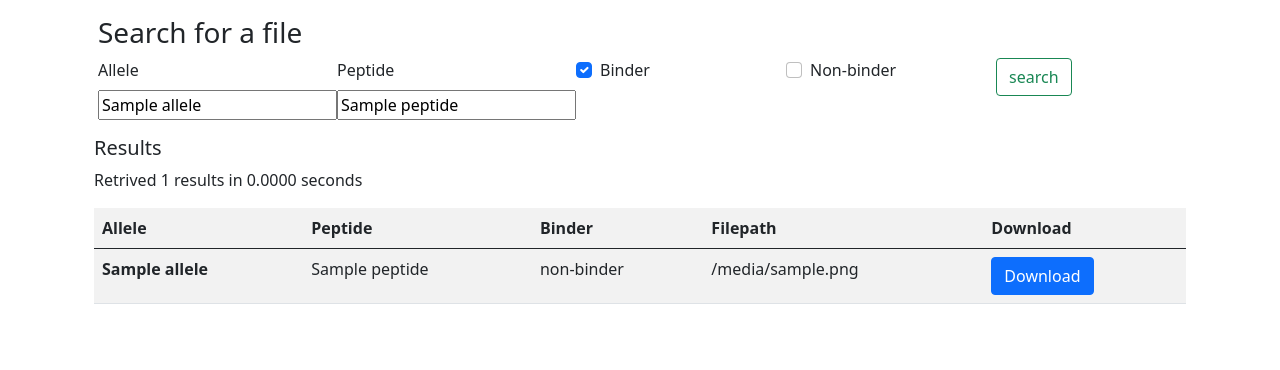
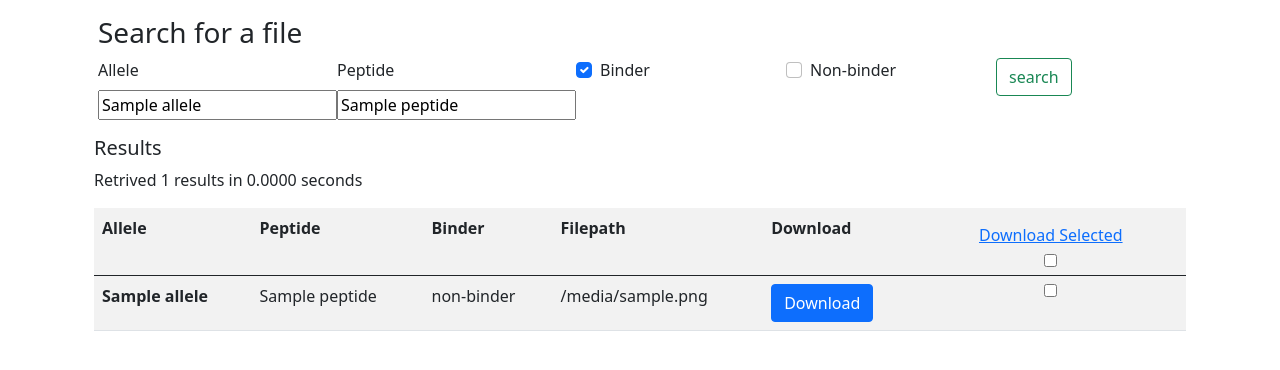
Before and after one commit to TrippleCCC/KavrakiLabWebApp, a Flask app: template web_app/templates/results.html in a window 1280 px wide. Shown: the part 50-420 px from the top of the page. Run offline with Flask 2, Linux system fonts and the light colour scheme; the template is opened without the code that fills it: most values are stand-ins (such as "Sample title", 1, 10 or a date in 2020); some libraries are stand-ins or nearby versions.

Commit message:
Add simple functionality for downloading multiple files

```diff
--- a/web_app/home.py
+++ b/web_app/home.py
@@ -1,4 +1,7 @@
 import time
+import os
+import io
+import zipfile
 from flask import (
         Blueprint, render_template, redirect, url_for, request, current_app, jsonify, send_file, flash
 )
@@ -47,8 +50,6 @@ def results():
         binder_values.append("0")
 
     binder_values = "(" + ", ".join(binder_values) + ")"
-    print(binder, non_binder)
-    print(binder_values)
 
     start = time.time()
     # Check the parameters and search the database
@@ -78,7 +79,7 @@ def results():
 def suggest(suggest_type):
     db = get_db()
     query = request.args.get("query")
-    # get the suggestions based on the suggestion type
+    # Get the suggestions based on the suggestion type
     if suggest_type == 'allele':
         data = db.execute("SELECT DISTINCT allele FROM pdb_files WHERE allele LIKE ? LIMIT 5", (f'%{query}%',)).fetchall()
         data = list(map(lambda r: {"value":r["allele"], "data":r["allele"]}, data))
@@ -98,3 +99,17 @@ def download():
         return redirect(url_for("home.results"))
     flash("Successfully loaded file")
     return send_file(request.args.get("path"), as_attachment=True)
+
+@bp.route("/download-all", methods=["POST"])
+def download_all():
+    all_filepaths = request.json
+    print(all_filepaths)
+    if not all_filepaths["filepaths"]:
+        return "", 403
+    zip_file = io.BytesIO()
+    with zipfile.ZipFile(zip_file, "w") as zf:
+        for filename in all_filepaths["filepaths"]:
+            zf.write(filename, compress_type=zipfile.ZIP_DEFLATED,
+                    arcname=os.path.basename(filename))
+    zip_file.seek(0)
+    return send_file(zip_file, attachment_filename="download.zip", as_attachment=True)
--- a/web_app/templates/results.html
+++ b/web_app/templates/results.html
@@ -18,6 +18,14 @@
 			<th scope="col">Binder</th>
 			<th scope="col">Filepath</th>
 			<th scope="col">Download</th>
+            <th scope="col">
+                <div class="container d-flex justify-content-center">
+                    <button id="download-selected" class="btn btn-link">Download Selected</button>
+                </div>
+                <div class="container d-flex justify-content-center">
+                    <input type="checkbox" id="select-all" />
+                </div>
+            </th>
 		</tr>
 	</thread>
 	<tbody>
@@ -27,9 +35,60 @@
 		<td>{{ row["peptide"] }}</td>
 		<td>{{ "binder" if row["binder"]==1 else "non-binder" }}</td>
 		<td>{{ row["filepath"] }}</td>
-		<td><a href='{{ url_for("home.download", path=row["filepath"]) }}' ="button" class="btn btn-primary">Download</button></td>
+		<td><a href='{{ url_for("home.download", path=row["filepath"]) }}' class="btn btn-primary">Download</button></td>
+        <td>
+            <div class="container d-flex h-100 justify-content-center">
+                <input name="selection-item" type="checkbox" class="selection-item" value="{{ row["filepath"] }}"/>
+            </div>
+        </td>
 	</tr>
 	{% endfor %}
 	</tbody>
 </table>
+<script>
+    // Behavior for the select all button
+    $("#select-all").click(function(event) {
+        if (this.checked) {
+            $(".selection-item").each(function(event) {
+                    this.checked = true;
+            });
+        } else {
+            $(".selection-item").each(function(event) {
+                    this.checked = false;
+            });
+        }
+    });
+
+    // Functionality for Download select button
+    $("#download-selected").click(function(event) {
+            let data = $(".selection-item").filter(function() {
+                    return this.checked;
+                    }).map(function() {
+                        return this.value;
+                        }).get();
+            if (data.length === 0) {
+                alert("No files selected");
+                return;
+            }
+
+            fetch("/download-all", {
+                    method: "POST",
+                    headers: {
+                        "Content-Type": "application/json",
+                    },
+                    body: JSON.stringify({"filepaths": data})
+                    }).then(resp => resp.blob())
+            .then(blob => {
+                    const url = window.URL.createObjectURL(blob);
+                    const a = document.createElement("a");
+                    a.style.display = "none";
+                    a.href = url;
+                    a.download = 'download.zip';
+                    document.body.appendChild(a);
+                    a.click();
+                    window.URL.revokeObjectURL(url);
+                    alert("File Downloaded");
+                    });
+    });
+</script>
 {% endblock %}
```
